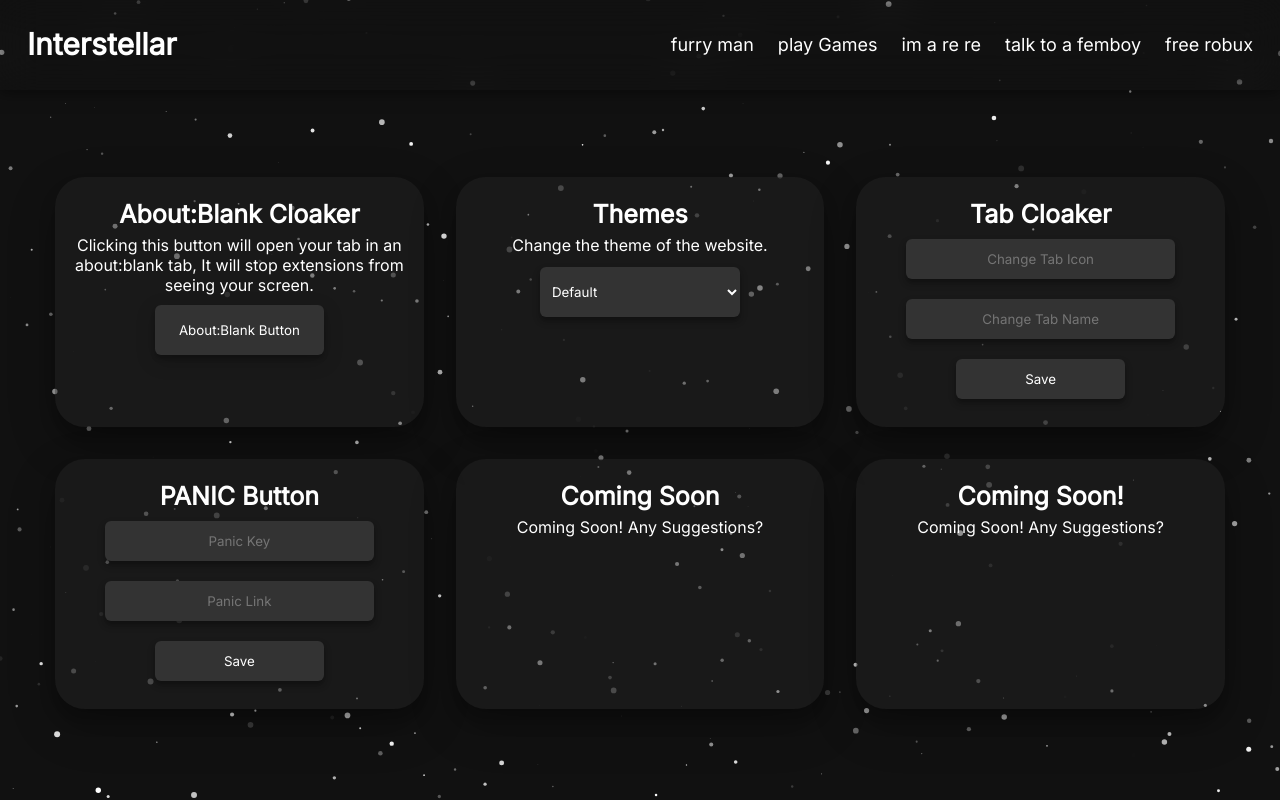
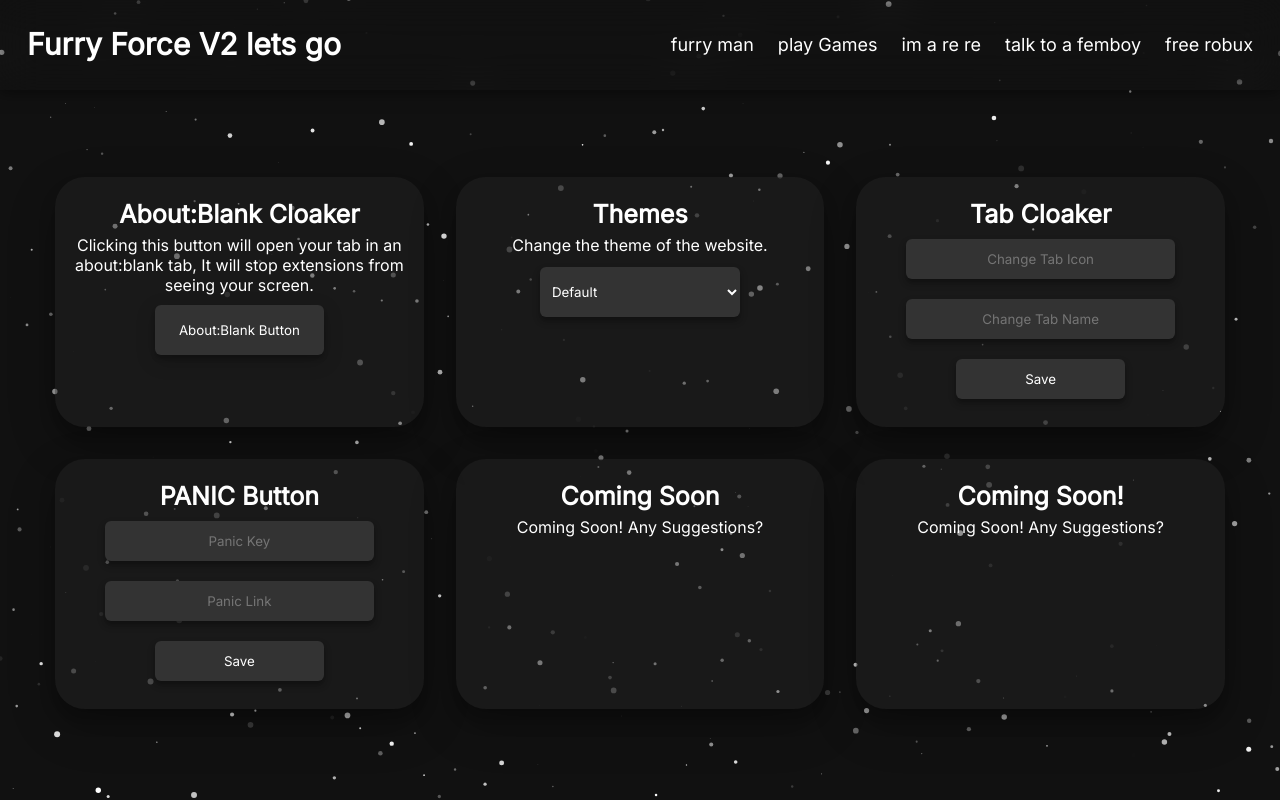
Before and after one commit to asher853/gaygamers, a plain HTML site: page static/settings.html in a window 1280 px wide. Drawn offline with nearby package versions, Linux system fonts and the light colour scheme; a script that the page names is missing.

Commit message:
Update settings.html

```diff
--- a/static/settings.html
+++ b/static/settings.html
@@ -25,7 +25,7 @@
       <!-- Nav Bar Start-->
       <div class="header2">
         <br>
-        <a href="/../" class="logo">Interstellar</a>
+        <a href="/../" class="logo">Furry Force V2 lets go</a>
         <div class="header2-right">
           <a href="photography">furry man</a>
           <a href="nature">play Games</a>
```
